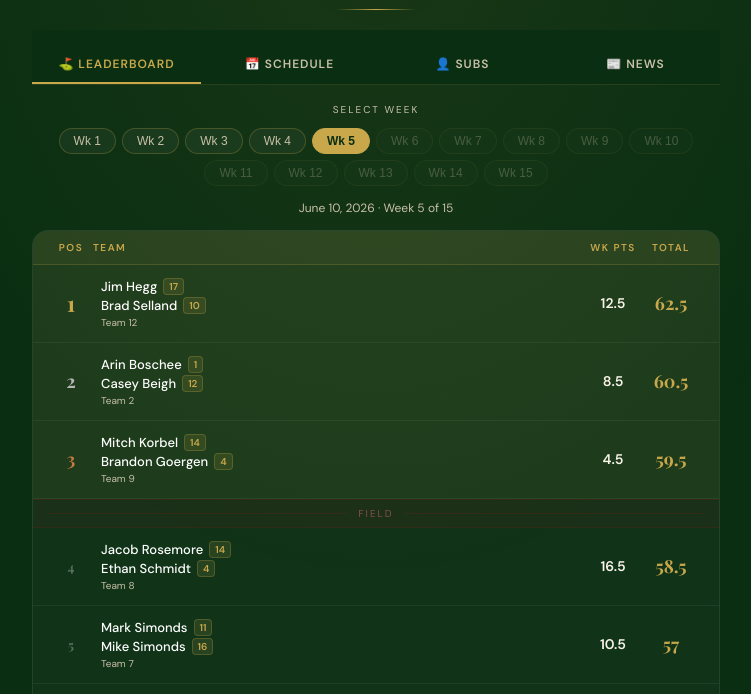
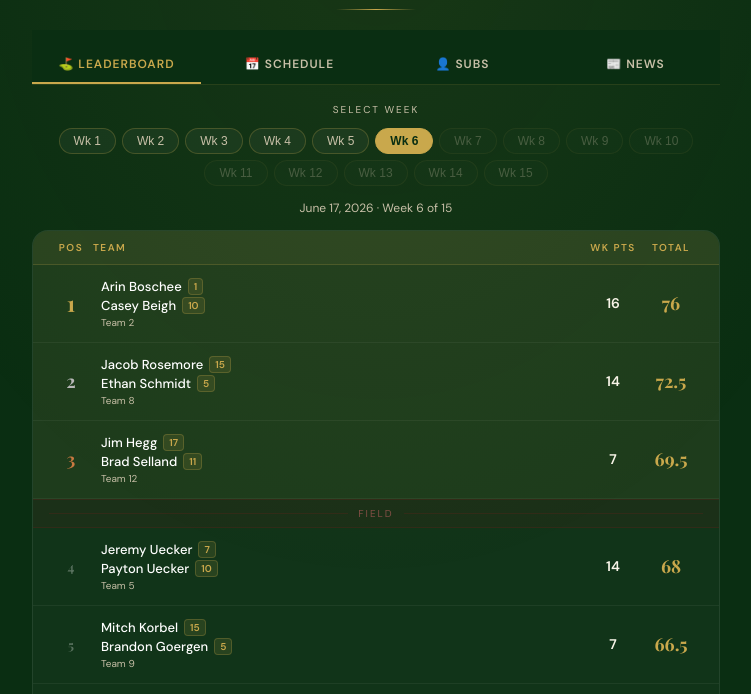
Before and after one commit to sddavis89/League-Schedule, a plain HTML site: page index.html in a window 1280 px wide. Shown: the part 93-787 px from the top of the page, without its empty margins (264-1015 px from the left). Drawn offline with nearby package versions, Linux system fonts and the light colour scheme.

Commit message:
Add files via upload

```diff
--- a/index.html
+++ b/index.html
@@ -309,17 +309,34 @@ const weeklyStandings={
     {rank:12,team:1,  p1hc:15, p2hc:13, wkpts:11,  total:47},
     {rank:13,team:3,  p1hc:0,  p2hc:12, wkpts:9.5, total:45.5},
     {rank:14,team:13, p1hc:6,  p2hc:13, wkpts:6,   total:43}
+  ]},
+  6:{date:"June 17, 2026",standings:[
+    {rank:1, team:2,  p1hc:1,  p2hc:10, wkpts:16,  total:76},
+    {rank:2, team:8,  p1hc:15, p2hc:5,  wkpts:14,  total:72.5},
+    {rank:3, team:12, p1hc:17, p2hc:11, wkpts:7,   total:69.5},
+    {rank:4, team:5,  p1hc:7,  p2hc:10, wkpts:14,  total:68},
+    {rank:5, team:9,  p1hc:15, p2hc:5,  wkpts:7,   total:66.5},
+    {rank:6, team:7,  p1hc:12, p2hc:17, wkpts:8,   total:65},
+    {rank:7, team:14, p1hc:6,  p2hc:10, wkpts:15,  total:64},
+    {rank:8, team:10, p1hc:9,  p2hc:10, wkpts:13,  total:63},
+    {rank:9, team:13, p1hc:7,  p2hc:14, wkpts:15.5,total:58.5},
+    {rank:10,team:6,  p1hc:7,  p2hc:12, wkpts:10,  total:57.5},
+    {rank:10,team:11, p1hc:11, p2hc:15, wkpts:6,   total:57.5},
+    {rank:12,team:3,  p1hc:1,  p2hc:13, wkpts:11,  total:56.5},
+    {rank:13,team:4,  p1hc:12, p2hc:10, wkpts:5,   total:54},
+    {rank:14,team:1,  p1hc:16, p2hc:13, wkpts:5.5, total:52.5}
   ]}
 };
-const latestWeek=5;
+const latestWeek=6;
 const subs=[
   {name:"Stephen Davis",    hc:11, weeksPlayed:5, lastPlayed:"Wk 5 — Jun 10"},
   {name:"Ian McClanahan",   hc:7,  weeksPlayed:2, lastPlayed:"Wk 2 — May 20"},
-  {name:"Braylyn Baysinger",hc:15, weeksPlayed:2, lastPlayed:"Wk 5 — Jun 10"},
+  {name:"Braylyn Baysinger",hc:15, weeksPlayed:3, lastPlayed:"Wk 6 — Jun 17"},
   {name:"Brody Uecker",     hc:18, weeksPlayed:1, lastPlayed:"Wk 2 — May 20"},
   {name:"Reed Goergen",     hc:17, weeksPlayed:0, lastPlayed:"Not yet played"},
   {name:"Wyatt Feistner",   hc:11, weeksPlayed:1, lastPlayed:"Wk 5 — Jun 10"},
   {name:"Will Simonds",     hc:18, weeksPlayed:1, lastPlayed:"Wk 5 — Jun 10"},
+  {name:"Jim Vandenhemel",  hc:7,  weeksPlayed:1, lastPlayed:"Wk 6 — Jun 17"},
 ];
 const schedule=[
   {week:1,date:"May 13, 2026",matchups:[[1,9],[2,5],[3,8],[4,12],[6,10],[7,11],[13,14]]},
```
